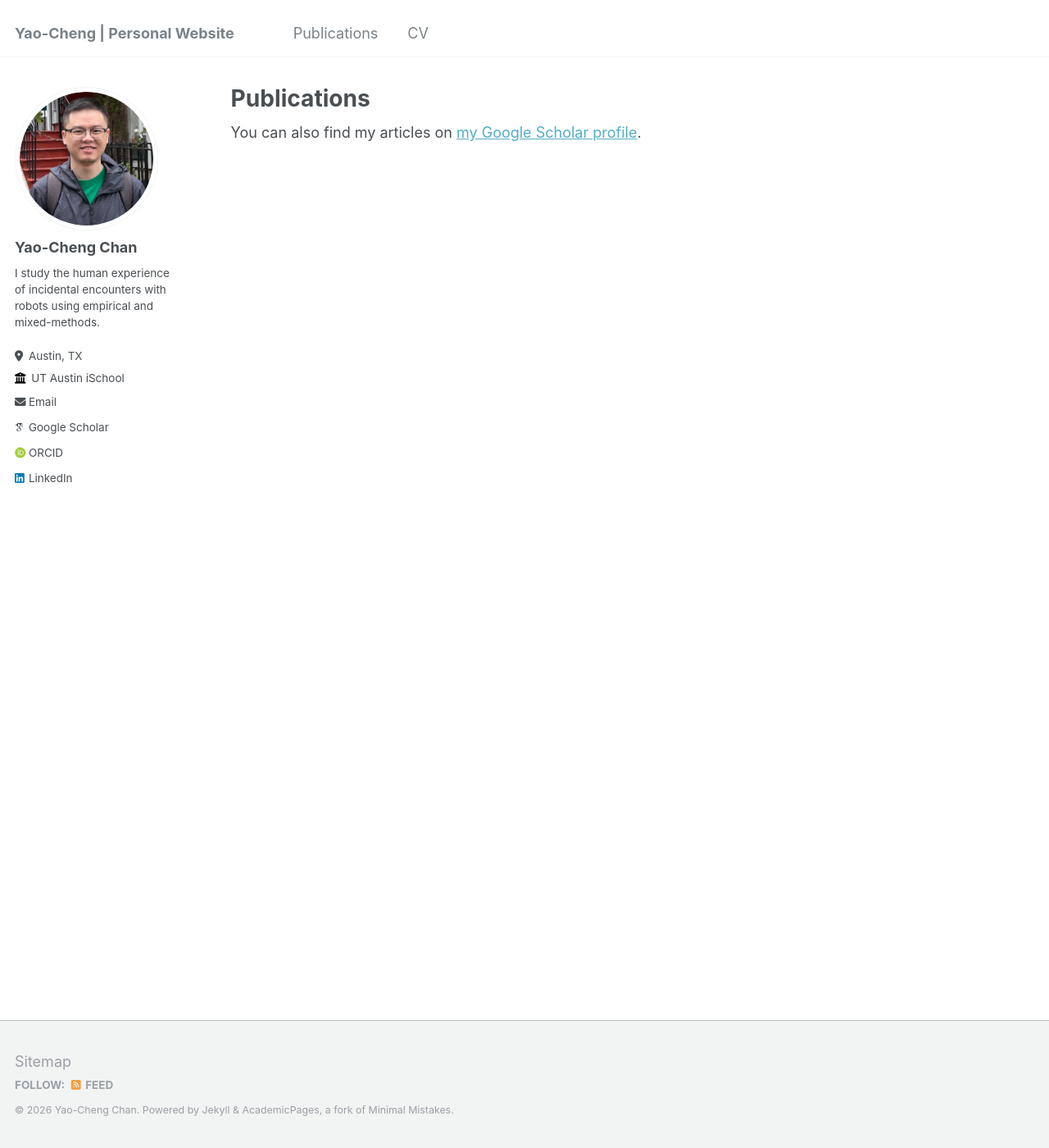
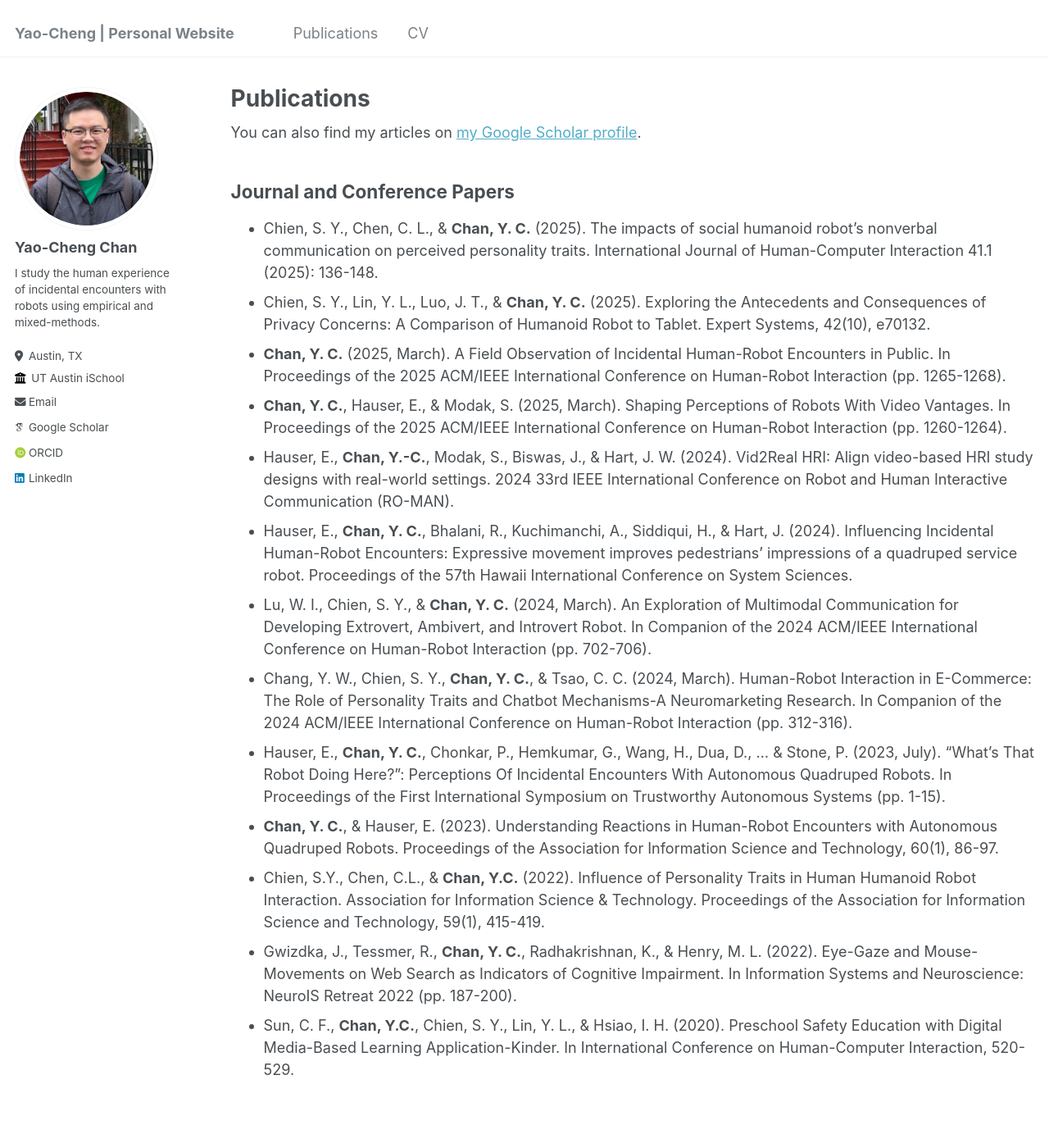
Before and after one commit to yaochengchan/yaochengchan.github.io, a Jekyll site: the page built from _pages/publications.md, in a window 1280 px wide and 1400 px high. Shown: the whole window at 82% size. Built offline with Jekyll 4.4.1, drawn with Linux system fonts in a browser that asks for light colours; some web fonts are replaced.

Commit message:
Update publications.md

```diff
--- a/_pages/publications.md
+++ b/_pages/publications.md
@@ -9,10 +9,18 @@ author_profile: true
   <div class="wordwrap">You can also find my articles on <a href="{{site.author.googlescholar}}">my Google Scholar profile</a>.</div>
 {% endif %}
 
-<!---
-{% include base_path %}
+## Journal and Conference Papers
 
-{% for post in site.publications reversed %}
-  {% include archive-single.html %}
-{% endfor %}
--->
+* Chien, S. Y., Chen, C. L., & **Chan, Y. C.** (2025). The impacts of social humanoid robot's nonverbal communication on perceived personality traits. International Journal of Human-Computer Interaction 41.1 (2025): 136-148.
+* Chien, S. Y., Lin, Y. L., Luo, J. T., & **Chan, Y. C.** (2025). Exploring the Antecedents and Consequences of Privacy Concerns: A Comparison of Humanoid Robot to Tablet. Expert Systems, 42(10), e70132.
+* **Chan, Y. C.** (2025, March). A Field Observation of Incidental Human-Robot Encounters in Public. In Proceedings of the 2025 ACM/IEEE International Conference on Human-Robot Interaction (pp. 1265-1268).
+* **Chan, Y. C.**, Hauser, E., & Modak, S. (2025, March). Shaping Perceptions of Robots With Video Vantages. In Proceedings of the 2025 ACM/IEEE International Conference on Human-Robot Interaction (pp. 1260-1264).
+* Hauser, E., **Chan, Y.-C.**, Modak, S., Biswas, J., & Hart, J. W. (2024). Vid2Real HRI: Align video-based HRI study designs with real-world settings. 2024 33rd IEEE International Conference on Robot and Human Interactive Communication (RO-MAN).
+* Hauser, E., **Chan, Y. C.**, Bhalani, R., Kuchimanchi, A., Siddiqui, H., & Hart, J. (2024). Influencing Incidental Human-Robot Encounters: Expressive movement improves pedestrians' impressions of a quadruped service robot. Proceedings of the 57th Hawaii International Conference on System Sciences.
+* Lu, W. I., Chien, S. Y., & **Chan, Y. C.** (2024, March). An Exploration of Multimodal Communication for Developing Extrovert, Ambivert, and Introvert Robot. In Companion of the 2024 ACM/IEEE International Conference on Human-Robot Interaction (pp. 702-706).
+* Chang, Y. W., Chien, S. Y., **Chan, Y. C.**, & Tsao, C. C. (2024, March). Human-Robot Interaction in E-Commerce: The Role of Personality Traits and Chatbot Mechanisms-A Neuromarketing Research. In Companion of the 2024 ACM/IEEE International Conference on Human-Robot Interaction (pp. 312-316).
+* Hauser, E., **Chan, Y. C.**, Chonkar, P., Hemkumar, G., Wang, H., Dua, D., ... & Stone, P. (2023, July). "What's That Robot Doing Here?": Perceptions Of Incidental Encounters With Autonomous Quadruped Robots. In Proceedings of the First International Symposium on Trustworthy Autonomous Systems (pp. 1-15).
+* **Chan, Y. C.**, & Hauser, E. (2023). Understanding Reactions in Human-Robot Encounters with Autonomous Quadruped Robots. Proceedings of the Association for Information Science and Technology, 60(1), 86-97.
+* Chien, S.Y., Chen, C.L., & **Chan, Y.C.** (2022). Influence of Personality Traits in Human Humanoid Robot Interaction. Association for Information Science & Technology. Proceedings of the Association for Information Science and Technology, 59(1), 415-419.
+* Gwizdka, J., Tessmer, R., **Chan, Y. C.**, Radhakrishnan, K., & Henry, M. L. (2022). Eye-Gaze and Mouse-Movements on Web Search as Indicators of Cognitive Impairment. In Information Systems and Neuroscience: NeuroIS Retreat 2022 (pp. 187-200).
+* Sun, C. F., **Chan, Y.C.**, Chien, S. Y., Lin, Y. L., & Hsiao, I. H. (2020). Preschool Safety Education with Digital Media-Based Learning Application-Kinder. In International Conference on Human-Computer Interaction, 520-529.
```
